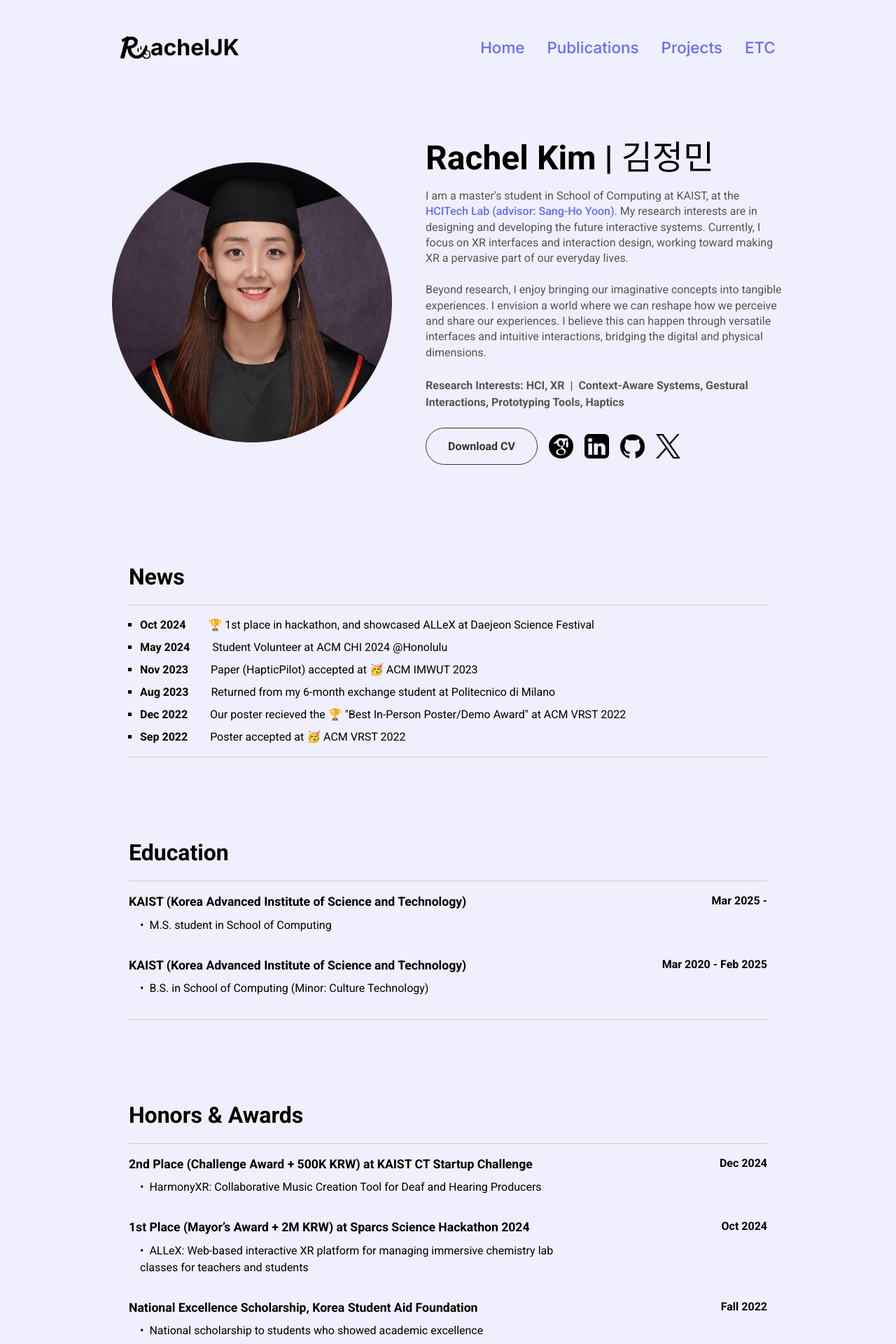
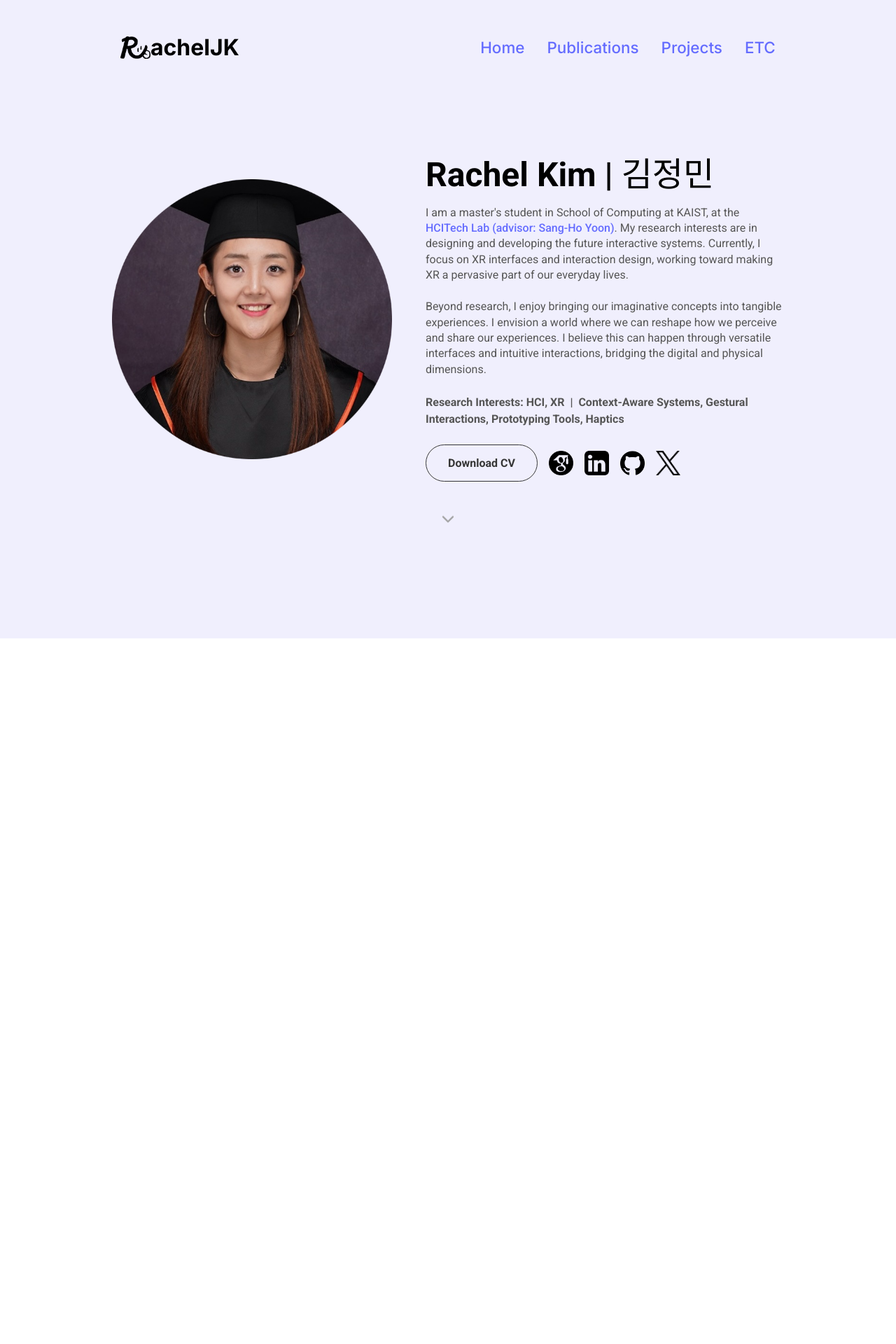
Before and after one commit to RachelJKim/RachelJKim.github.io, a React (Vite) app in the folder frontend/: page / in a window 1280 px wide. Shown: the top 1920 px of the page at 70% size. After the commit the page ends 912 px from the top, so only its background shows below. Built offline with nearby package versions, Linux system fonts and the light colour scheme.

Commit message:
smooth scroll

```diff
--- a/frontend/src/pages/Home.jsx
+++ b/frontend/src/pages/Home.jsx
@@ -1,9 +1,23 @@
-import React, { useEffect } from 'react'
+import React, { useEffect, useRef, useState } from 'react'
+import '../styles/home.css'
 
 export default function Home() {
+  const scrollRef = useRef(null)
+  const detailsRef = useRef(null)
+  const [scrolled, setScrolled] = useState(false)
+
   useEffect(() => {
-    // Equivalent to script.js logic
+    const container = scrollRef.current
+    if (!container) return
 
+    const onScroll = () => {
+      setScrolled(container.scrollTop > 50)
+    }
+    container.addEventListener('scroll', onScroll, { passive: true })
+    return () => container.removeEventListener('scroll', onScroll)
+  }, [])
+
+  useEffect(() => {
     const profilePic = document.querySelector('.profile-pic')
     const body = document.body
     const hoverImg = new Image()
@@ -58,9 +72,14 @@ export default function Home() {
     }
   }, [])
 
+  const scrollToDetails = () => {
+    detailsRef.current?.scrollIntoView({ behavior: 'smooth', block: 'start' })
+  }
+
   return (
-    <>
-    {/* Profile Section */}
+    <div className="home-scroll-container" ref={scrollRef}>
+      {/* Hero — profile fills the viewport */}
+      <div className="home-hero">
         <section id="profile">
           <div className="section__pic-container">
             <img
@@ -93,7 +112,21 @@ export default function Home() {
           </div>
         </section>
 
-    {/* [SUBSECTION #1] News */}
+        {/* Scroll-down affordance */}
+        <button
+          className={`scroll-indicator ${scrolled ? 'hidden' : ''}`}
+          onClick={scrollToDetails}
+          aria-label="Scroll down"
+        >
+          <svg width="28" height="28" viewBox="0 0 24 24" fill="none" stroke="currentColor" strokeWidth="2" strokeLinecap="round" strokeLinejoin="round">
+            <polyline points="6 9 12 15 18 9" />
+          </svg>
+        </button>
+      </div>
+
+      {/* Details — snaps into view */}
+      <div className="home-details" ref={detailsRef}>
+        {/* News */}
         <section className="subsection" id="subsection">
           <h2>News</h2>
           <hr className="divider" />
@@ -108,87 +141,62 @@ export default function Home() {
           <hr className="divider" />
         </section>
 
-    {/* [SUBSECTION #2] Education */}
+        {/* Education */}
         <section className="subsection" id="subsection">
           <h2>Education</h2>
           <hr className="divider" />
           <div className="education-entry">
             <div className="education-details">
               <strong>KAIST (Korea Advanced Institute of Science and Technology)</strong>
-            <ul>
-            <li>M.S. student in School of Computing</li>
-            </ul>
+              <ul><li>M.S. student in School of Computing</li></ul>
             </div>
-        <div className="education-dates">
-            <h4>Mar 2025 - </h4>
-        </div>
+            <div className="education-dates"><h4>Mar 2025 - </h4></div>
           </div>
           <div className="education-entry">
             <div className="education-details">
               <strong>KAIST (Korea Advanced Institute of Science and Technology)</strong>
-            <ul>
-            <li>B.S. in School of Computing (Minor: Culture Technology)</li>
-            </ul>
+              <ul><li>B.S. in School of Computing (Minor: Culture Technology)</li></ul>
             </div>
-        <div className="education-dates">
-            <h4>Mar 2020 - Feb 2025</h4>
-        </div>
+            <div className="education-dates"><h4>Mar 2020 - Feb 2025</h4></div>
           </div>
           <hr className="divider" />
         </section>
 
-    {/* [SUBSECTION #3] Honors & Awards */}
+        {/* Honors & Awards */}
         <section className="subsection" id="subsection">
           <h2>Honors & Awards</h2>
           <hr className="divider" />
           <div className="education-entry">
             <div className="education-details">
               <strong>2nd Place (Challenge Award + 500K KRW) at KAIST CT Startup Challenge</strong>
-            <ul>
-            <li>HarmonyXR: Collaborative Music Creation Tool for Deaf and Hearing Producers</li>
-            </ul>
+              <ul><li>HarmonyXR: Collaborative Music Creation Tool for Deaf and Hearing Producers</li></ul>
             </div>
-        <div className="education-dates">
-            <h4>Dec 2024</h4>
-        </div>
+            <div className="education-dates"><h4>Dec 2024</h4></div>
           </div>
           <div className="education-entry">
             <div className="education-details">
-            <strong>1st Place (Mayor’s Award + 2M KRW) at Sparcs Science Hackathon 2024</strong>
-            <ul>
-            <li>ALLeX: Web-based interactive XR platform for managing immersive chemistry lab classes for teachers and students</li>
-            </ul>
+              <strong>1st Place (Mayor's Award + 2M KRW) at Sparcs Science Hackathon 2024</strong>
+              <ul><li>ALLeX: Web-based interactive XR platform for managing immersive chemistry lab classes for teachers and students</li></ul>
             </div>
-        <div className="education-dates">
-            <h4>Oct 2024</h4>
-        </div>
+            <div className="education-dates"><h4>Oct 2024</h4></div>
           </div>
           <div className="education-entry">
             <div className="education-details">
               <strong>National Excellence Scholarship, Korea Student Aid Foundation</strong>
-            <ul>
-            <li>National scholarship to students who showed academic excellence</li>
-            </ul>
+              <ul><li>National scholarship to students who showed academic excellence</li></ul>
             </div>
-        <div className="education-dates">
-            <h4>Fall 2022</h4>
-        </div>
+            <div className="education-dates"><h4>Fall 2022</h4></div>
           </div>
           <div className="education-entry">
             <div className="education-details">
-            <strong>Dean’s List, KAIST</strong>
-            <ul>
-            <li>Awarded to top 3% among 2,900+ students in College of Engineering, KAIST</li>
-            </ul>
+              <strong>Dean's List, KAIST</strong>
+              <ul><li>Awarded to top 3% among 2,900+ students in College of Engineering, KAIST</li></ul>
             </div>
-        <div className="education-dates">
-            <h4>Spring 2022</h4>
-        </div>
+            <div className="education-dates"><h4>Spring 2022</h4></div>
           </div>
           <hr className="divider" />
         </section>
-
-    </>
-
+      </div>
+    </div>
   )
 }
--- /dev/null
+++ b/frontend/src/styles/home.css
@@ -0,0 +1,111 @@
+/* Home page: Apple-style scroll-snap layout */
+
+.home-scroll-container {
+  height: calc(100vh - 14vh);
+  overflow-y: auto;
+  scroll-snap-type: y mandatory;
+  scroll-behavior: smooth;
+
+  /* hide scrollbar but keep functionality */
+  -ms-overflow-style: none;
+  scrollbar-width: none;
+}
+
+.home-scroll-container::-webkit-scrollbar {
+  display: none;
+}
+
+/* Hero section — fills the entire visible area */
+.home-hero {
+  height: calc(100vh - 14vh);
+  min-height: 0;
+  scroll-snap-align: start;
+  display: flex;
+  flex-direction: column;
+  position: relative;
+}
+
+.home-hero #profile {
+  flex: 1;
+  display: flex;
+  justify-content: center;
+  align-items: center;
+  gap: 3rem;
+  padding: 0 10rem;
+  padding-top: 0;
+  margin: 0;
+  box-sizing: border-box;
+  height: auto;
+  min-height: 0;
+}
+
+/* Details section — snaps in as the second "page" */
+.home-details {
+  scroll-snap-align: start;
+  min-height: calc(100vh - 14vh);
+  padding-bottom: 4rem;
+}
+
+/* ---- Scroll-down affordance (bouncing chevron) ---- */
+
+.scroll-indicator {
+  position: absolute;
+  bottom: 2rem;
+  left: 50%;
+  transform: translateX(-50%);
+  background: none;
+  border: none;
+  cursor: pointer;
+  color: rgb(160, 160, 160);
+  animation: bounce 2s ease infinite;
+  transition: opacity 0.4s ease;
+  padding: 0.5rem;
+  z-index: 10;
+}
+
+.scroll-indicator:hover {
+  color: rgb(100, 100, 100);
+}
+
+.scroll-indicator.hidden {
+  opacity: 0;
+  pointer-events: none;
+}
+
+body.hover-mode .scroll-indicator {
+  color: rgba(255, 255, 255, 0.7);
+}
+
+body.hover-mode .scroll-indicator:hover {
+  color: white;
+}
+
+@keyframes bounce {
+  0%, 20%, 50%, 80%, 100% {
+    transform: translateX(-50%) translateY(0);
+  }
+  40% {
+    transform: translateX(-50%) translateY(-10px);
+  }
+  60% {
+    transform: translateX(-50%) translateY(-5px);
+  }
+}
+
+/* ---- Responsive ---- */
+
+@media (max-width: 1000px) {
+  .home-hero #profile {
+    padding: 2rem 1rem;
+    gap: 2rem;
+  }
+}
+
+@media (max-width: 768px) {
+  .home-hero #profile {
+    flex-direction: column;
+    padding: 1rem;
+    gap: 1rem;
+    text-align: center;
+  }
+}
--- a/frontend/src/styles/navbar.css
+++ b/frontend/src/styles/navbar.css
@@ -7,7 +7,8 @@
   left: 0;
   right: 0;
   width: 100%;
-  height: 17vh;
+  height: 14vh;
+  padding-top: 3vh;
   z-index: 1000;
   background-color: rgb(240, 239, 253);
   box-sizing: border-box;
@@ -42,7 +43,7 @@ nav {
   display: flex;
   justify-content: space-around;
   align-items: center;
-  height: 17vh;
+  height: 11vh;
   font-family: 'Inter', sans-serif;
 }
 
@@ -148,7 +149,7 @@ a:hover {
 
 /* Push page content below fixed navbar */
 .main-content {
-  padding-top: 17vh;
+  padding-top: 14vh;
   min-height: 100vh;
 }
 
@@ -162,7 +163,7 @@ a:hover {
     display: flex;
     justify-content: space-around;
     align-items: center;
-    height: 17vh;
+    height: 11vh;
   }
 }
 
--- a/frontend/src/styles/style.css
+++ b/frontend/src/styles/style.css
@@ -56,12 +56,6 @@ section {
 }
 
 /* PROFILE SECTION */
-/* #profile {
-  display: flex;
-  justify-content: center;
-  gap: 3rem;
-  height: 80vh;
-} */
 #profile {
   display: flex;
   flex-direction: row;
```
Lines whose indentation alone changed are shown as unchanged.
